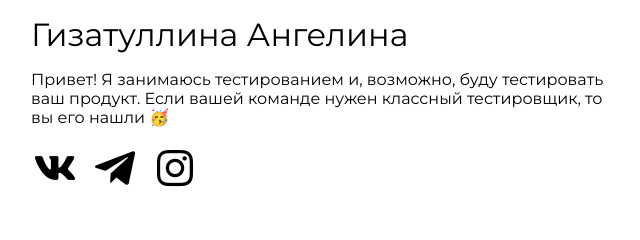
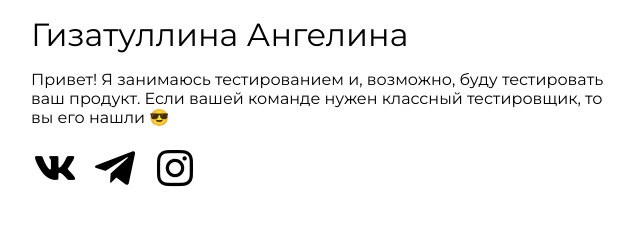
Before and after one commit to AngelinaGizatullina/CV, a plain HTML site: page index.html in a window 1280 px wide. Shown: the part 396-636 px from the top of the page, 9-649 px from the left. Drawn offline with nearby package versions, Linux system fonts and the light colour scheme.

Commit message:
изменила дискрипт

```diff
--- a/index.html
+++ b/index.html
@@ -27,7 +27,7 @@
         <h2 class="hero__subtitle">Гизатуллина Ангелина</h2>
         <p class="hero__description">
           Привет! Я занимаюсь тестированием и, возможно, буду тестировать ваш продукт.
-          Если вашей команде нужен классный тестировщик, то вы его нашли 🥳
+          Если вашей команде нужен классный тестировщик, то вы его нашли 😎
         </p>
 
 
```
